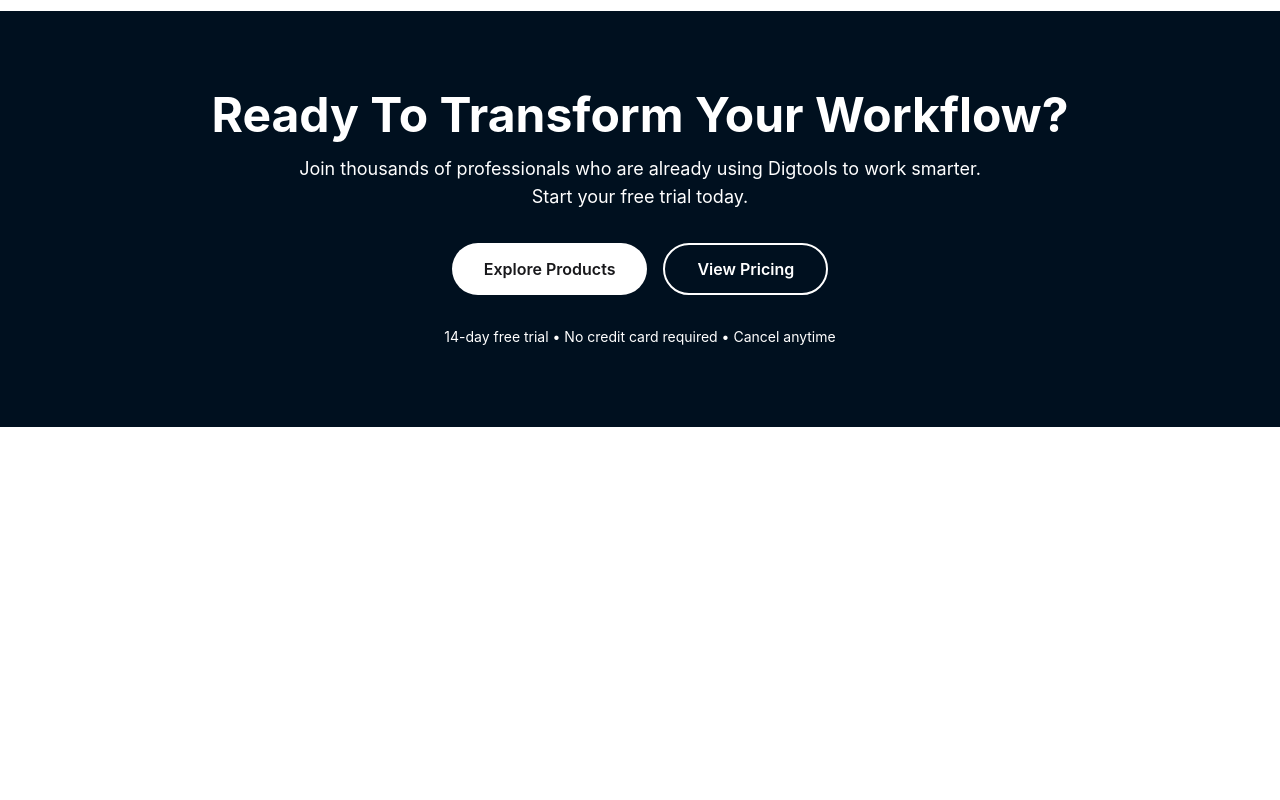
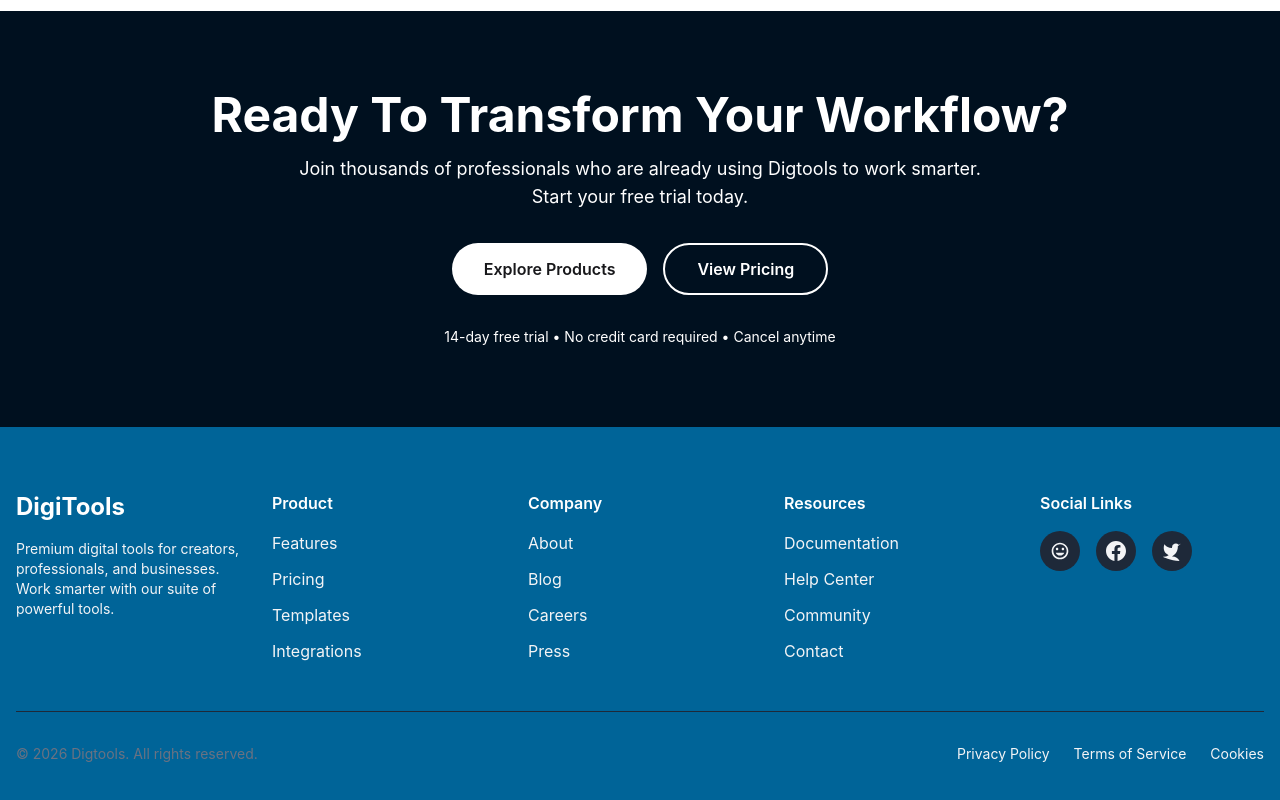
Before and after one commit to Sayeed-dev/B13-A06, a React (Vite) app: page / in a window 1280 px wide. Shown: the part 3637-4437 px from the top of the page. Before the commit the page ends 4064 px from the top, so only its background shows below. Built offline with nearby package versions, Linux system fonts and the light colour scheme.

Commit message:
Added Footer

```diff
--- a/src/App.jsx
+++ b/src/App.jsx
@@ -7,6 +7,8 @@
 import GetSarted from "./components/GetSarted";
 import Plan from "./components/Plan";
 import CallToAction from "./components/CallToAction";
+import Footer from "./components/Footer";
+
 const toolsData = async () => {
   const response = await fetch("data.json");
   return response.json();
@@ -26,6 +28,7 @@
       <GetSarted />
       <Plan />
       <CallToAction />
+      <Footer/>
     </>
   );
 }
--- /dev/null
+++ b/src/components/Footer.jsx
@@ -0,0 +1,205 @@
+import React from "react";
+
+const Footer = () => {
+  return (
+    <footer className="w-full bg-[#006498] text-gray-100">
+      <div className="mx-auto max-w-7xl px-4 py-16">
+        <div className="grid grid-cols-1 md:grid-cols-5 gap-8 mb-12">
+          <div className="md:col-span-1">
+            <h3 className="text-2xl font-bold text-white mb-4">DigiTools</h3>
+            <p className="text-sm text-gray-100">
+              Premium digital tools for creators, professionals, and businesses.
+              Work smarter with our suite of powerful tools.
+            </p>
+          </div>
+
+          <div>
+            <h4 className="text-white font-semibold mb-4">Product</h4>
+            <ul className="space-y-3">
+              <li>
+                <a
+                  href="#"
+                  className="text-gray-100 hover:text-white transition-colors"
+                >
+                  Features
+                </a>
+              </li>
+              <li>
+                <a
+                  href="#"
+                  className="text-gray-100 hover:text-white transition-colors"
+                >
+                  Pricing
+                </a>
+              </li>
+              <li>
+                <a
+                  href="#"
+                  className="text-gray-100 hover:text-white transition-colors"
+                >
+                  Templates
+                </a>
+              </li>
+              <li>
+                <a
+                  href="#"
+                  className="text-gray-100 hover:text-white transition-colors"
+                >
+                  Integrations
+                </a>
+              </li>
+            </ul>
+          </div>
+
+          <div>
+            <h4 className="text-white font-semibold mb-4">Company</h4>
+            <ul className="space-y-3">
+              <li>
+                <a
+                  href="#"
+                  className="text-gray-100 hover:text-white transition-colors"
+                >
+                  About
+                </a>
+              </li>
+              <li>
+                <a
+                  href="#"
+                  className="text-gray-100 hover:text-white transition-colors"
+                >
+                  Blog
+                </a>
+              </li>
+              <li>
+                <a
+                  href="#"
+                  className="text-gray-100 hover:text-white transition-colors"
+                >
+                  Careers
+                </a>
+              </li>
+              <li>
+                <a
+                  href="#"
+                  className="text-gray-100 hover:text-white transition-colors"
+                >
+                  Press
+                </a>
+              </li>
+            </ul>
+          </div>
+
+          <div>
+            <h4 className="text-white font-semibold mb-4">Resources</h4>
+            <ul className="space-y-3">
+              <li>
+                <a
+                  href="#"
+                  className="text-gray-100 hover:text-white transition-colors"
+                >
+                  Documentation
+                </a>
+              </li>
+              <li>
+                <a
+                  href="#"
+                  className="text-gray-100 hover:text-white transition-colors"
+                >
+                  Help Center
+                </a>
+              </li>
+              <li>
+                <a
+                  href="#"
+                  className="text-gray-100 hover:text-white transition-colors"
+                >
+                  Community
+                </a>
+              </li>
+              <li>
+                <a
+                  href="#"
+                  className="text-gray-100 hover:text-white transition-colors"
+                >
+                  Contact
+                </a>
+              </li>
+            </ul>
+          </div>
+
+          <div>
+            <h4 className="text-white font-semibold mb-4">Social Links</h4>
+            <div className="flex gap-4">
+              <a
+                href="#"
+                className="w-10 h-10 bg-gray-800 hover:bg-gray-700 rounded-full flex items-center justify-center transition-colors"
+              >
+                <svg
+                  className="w-5 h-5"
+                  fill="currentColor"
+                  viewBox="0 0 24 24"
+                >
+                  <path d="M12 2C6.48 2 2 6.48 2 12s4.48 10 10 10 10-4.48 10-10S17.52 2 12 2zm0 18c-4.42 0-8-3.58-8-8s3.58-8 8-8 8 3.58 8 8-3.58 8-8 8zm3.5-9c.83 0 1.5-.67 1.5-1.5S16.33 8 15.5 8 14 8.67 14 9.5s.67 1.5 1.5 1.5zm-7 0c.83 0 1.5-.67 1.5-1.5S9.33 8 8.5 8 7 8.67 7 9.5 7.67 11 8.5 11zm3.5 6.5c2.33 0 4.31-1.46 5.11-3.5H6.89c.8 2.04 2.78 3.5 5.11 3.5z" />
+                </svg>
+              </a>
+              <a
+                href="#"
+                className="w-10 h-10 bg-gray-800 hover:bg-gray-700 rounded-full flex items-center justify-center transition-colors"
+              >
+                <svg
+                  className="w-5 h-5"
+                  fill="currentColor"
+                  viewBox="0 0 24 24"
+                >
+                  <path d="M24 12.073c0-6.627-5.373-12-12-12s-12 5.373-12 12c0 5.99 4.388 10.954 10.125 11.854v-8.385H7.078v-3.47h3.047V9.43c0-3.007 1.792-4.669 4.533-4.669 1.312 0 2.686.235 2.686.235v2.953H15.83c-1.491 0-1.956.925-1.956 1.874v2.25h3.328l-.532 3.47h-2.796v8.385C19.612 23.027 24 18.062 24 12.073z" />
+                </svg>
+              </a>
+              <a
+                href="#"
+                className="w-10 h-10 bg-gray-800 hover:bg-gray-700 rounded-full flex items-center justify-center transition-colors"
+              >
+                <svg
+                  className="w-5 h-5"
+                  fill="currentColor"
+                  viewBox="0 0 24 24"
+                >
+                  <path d="M23 3a10.9 10.9 0 01-3.14 1.53 4.48 4.48 0 00-7.86 3v1A10.66 10.66 0 013 4s-4 9 5 13a11.64 11.64 0 01-7 2s9 5 20 5a9.5 9.5 0 00-9-5.5c4.75-2.35 7-7 7-11.5a4.5 4.5 0 00-.08-.83A7.72 7.72 0 0323 3z" />
+                </svg>
+              </a>
+            </div>
+          </div>
+        </div>
+
+        <div className="border-t border-gray-800 pt-8">
+          <div className="flex flex-col md:flex-row justify-between items-center gap-4">
+            <p className="text-sm text-gray-500">
+              © 2026 Digtools. All rights reserved.
+            </p>
+            <div className="flex gap-6">
+              <a
+                href="#"
+                className="text-sm text-gray-100 hover:text-white transition-colors"
+              >
+                Privacy Policy
+              </a>
+              <a
+                href="#"
+                className="text-sm text-gray-100 hover:text-white transition-colors"
+              >
+                Terms of Service
+              </a>
+              <a
+                href="#"
+                className="text-sm text-gray-100 hover:text-white transition-colors"
+              >
+                Cookies
+              </a>
+            </div>
+          </div>
+        </div>
+      </div>
+    </footer>
+  );
+};
+
+export default Footer;
```
